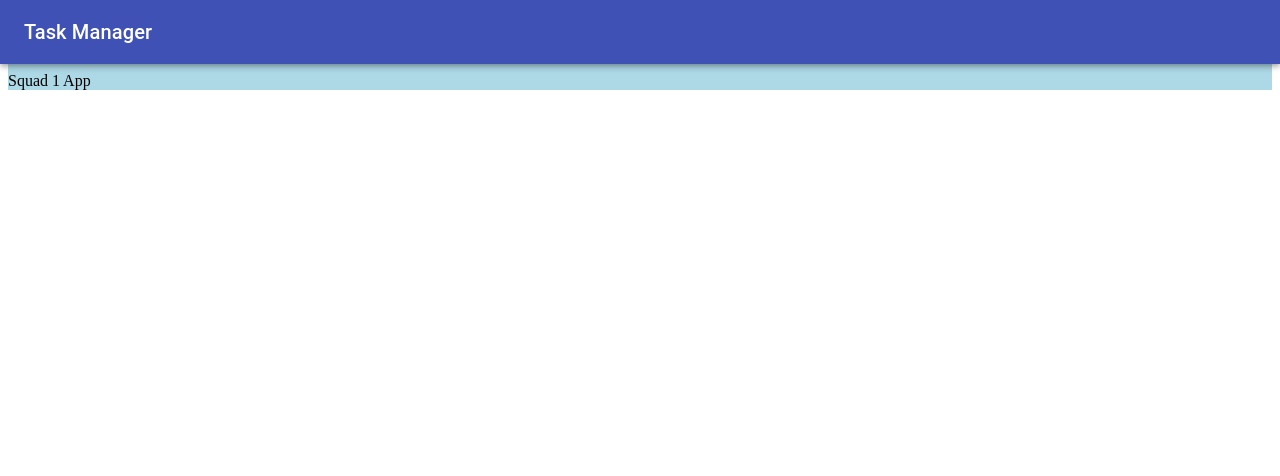
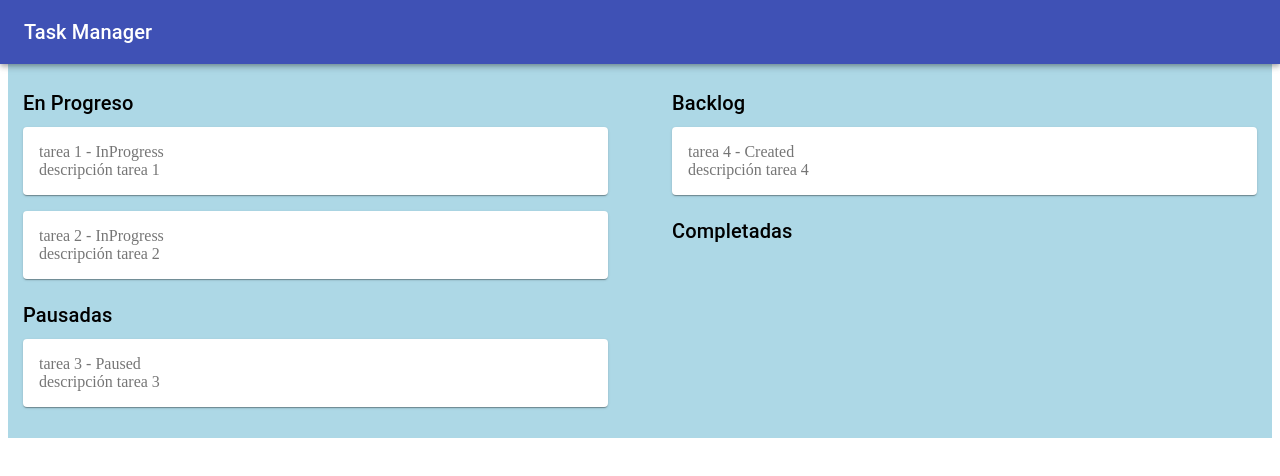
Before and after one commit to nicolekapp/task-manager, a React (Create React App) app: page / in a window 1280 px wide. Shown: the top 476 px of the page. Built offline with nearby package versions, Linux system fonts and the light colour scheme.

Commit message:
feature/TASKMANAGER-SI2-24: First steps on root

```diff
--- /dev/null
+++ b/src/components/squad1/Squad1App/CardsContainer/CardsContainer.js
@@ -0,0 +1,42 @@
+import React from "react";
+import PropTypes from "prop-types";
+
+import Paper from "@material-ui/core/Paper";
+import Grid from "@material-ui/core/Grid";
+
+import styles from "./styles";
+import { Typography } from "@material-ui/core";
+
+const CardsContainer = ({ title, tasks }) => {
+  const classes = styles();
+  return (
+    <Grid item container direction="column" spacing={1}>
+      <Grid item>
+        <Typography variant="h6">{title}</Typography>
+      </Grid>
+
+      <Grid container direction="column" spacing={2} item>
+        {tasks.map((task, index) => (
+          <Grid key={index} className={classes.card} item>
+            <Paper className={classes.paper}>
+              <Grid container direction="column" justify="center" alignItem="flex-start">
+                <Grid item>
+                  {task.name} - {task.status}
+                </Grid>
+                <Grid item>{task.description}</Grid>
+              </Grid>
+            </Paper>
+          </Grid>
+        ))}
+        <Grid item></Grid>
+      </Grid>
+    </Grid>
+  );
+};
+
+CardsContainer.propTypes = {
+  title: PropTypes.string,
+  tasks: PropTypes.array,
+};
+
+export default CardsContainer;
--- /dev/null
+++ b/src/components/squad1/Squad1App/CardsContainer/index.js
@@ -0,0 +1,3 @@
+import CardsContainer from "./CardsContainer";
+
+export default CardsContainer;
--- /dev/null
+++ b/src/components/squad1/Squad1App/CardsContainer/styles.js
@@ -0,0 +1,13 @@
+import { makeStyles } from "@material-ui/core/styles";
+
+const styles = makeStyles((theme) => ({
+  paper: {
+    padding: theme.spacing(2),
+    color: theme.palette.text.secondary,
+  },
+  card: {
+    minWidth: 400,
+  },
+}));
+
+export default styles;
--- a/src/components/squad1/Squad1App/Squad1App.js
+++ b/src/components/squad1/Squad1App/Squad1App.js
@@ -1,7 +1,63 @@
-import React from "react";
+import React, { useEffect, useState } from "react";
+
+import Grid from "@material-ui/core/Grid";
+
+import CardsContainer from "./CardsContainer";
+
+import styles from "./styles";
+
+import mockedTasks from "../mockedTasks";
 
 const Squad1App = () => {
-  return "Squad 1 App";
+  const classes = styles();
+
+  const [createdTasks, setCreatedTasks] = useState([]);
+  const [inProgressTasks, setInProgressTasks] = useState([]);
+  const [pausedTasks, setPausedTasks] = useState([]);
+  const [completedTasks, setCompletedTasks] = useState([]);
+
+  useEffect(() => {
+    const created = [];
+    const inProgress = [];
+    const paused = [];
+    const completed = [];
+    mockedTasks.forEach((task) => {
+      switch (task.status) {
+        case "Created":
+          created.push(task);
+          break;
+        case "InProgress":
+          inProgress.push(task);
+          break;
+        case "Paused":
+          paused.push(task);
+          break;
+        default:
+          completed.push(task);
+      }
+
+      setCreatedTasks(created);
+      setInProgressTasks(inProgress);
+      setPausedTasks(paused);
+      setCompletedTasks(completed);
+    });
+  }, []);
+
+  return (
+    <div className={classes.root}>
+      <Grid container direction="row" justify="center" alignItems="flex-start" spacing={8}>
+        <Grid item xs>
+          <CardsContainer title="En Progreso" tasks={inProgressTasks} />
+          <CardsContainer title="Pausadas" tasks={pausedTasks} />
+        </Grid>
+
+        <Grid item xs>
+          <CardsContainer title="Backlog" tasks={createdTasks} />
+          <CardsContainer title="Completadas" tasks={completedTasks} />
+        </Grid>
+      </Grid>
+    </div>
+  );
 };
 
 export default Squad1App;
--- /dev/null
+++ b/src/components/squad1/Squad1App/styles.js
@@ -0,0 +1,10 @@
+import { makeStyles } from "@material-ui/core/styles";
+
+const styles = makeStyles((theme) => ({
+  root: {
+    flexGrow: 1,
+    padding: 15,
+  },
+}));
+
+export default styles;
--- /dev/null
+++ b/src/components/squad1/mockedTasks.js
@@ -0,0 +1,36 @@
+const mockedTasks = [
+  {
+    id: 1,
+    name: "tarea 1",
+    description: "descripción tarea 1",
+    status: "InProgress",
+    starting_date: null,
+    estimated_time: null,
+  },
+  {
+    id: 2,
+    name: "tarea 2",
+    description: "descripción tarea 2",
+    status: "InProgress",
+    starting_date: null,
+    estimated_time: null,
+  },
+  {
+    id: 3,
+    name: "tarea 3",
+    description: "descripción tarea 3",
+    status: "Paused",
+    starting_date: null,
+    estimated_time: null,
+  },
+  {
+    id: 4,
+    name: "tarea 4",
+    description: "descripción tarea 4",
+    status: "Created",
+    starting_date: null,
+    estimated_time: null,
+  },
+];
+
+export default mockedTasks;
```
